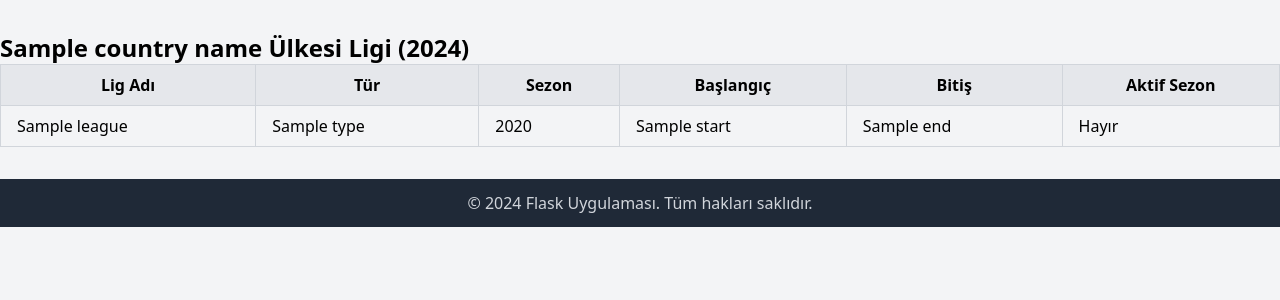
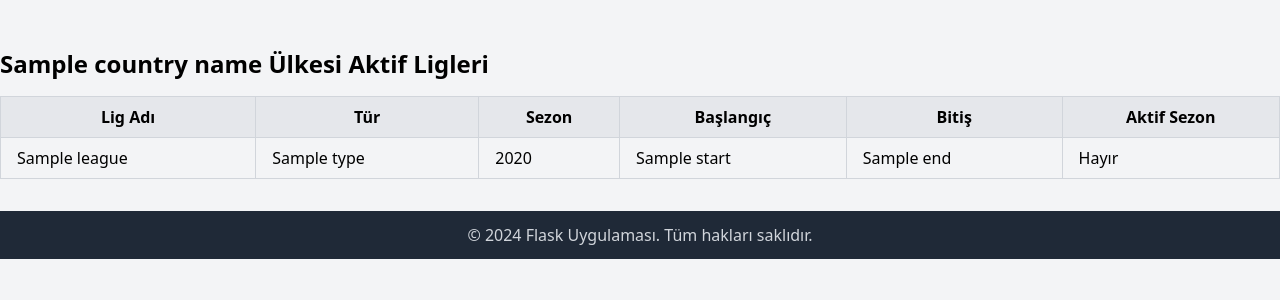
Before and after one commit to CodeIgnorant/API-Football-Explorer, a Flask app: template app/templates/country_leagues.html in a window 1280 px wide. Shown: the part 60-360 px from the top of the page. Run offline with Flask 3, Linux system fonts and the light colour scheme; the template is opened without the code that fills it: most values are stand-ins (such as "Sample title", 1, 10 or a date in 2020); some libraries are stand-ins or nearby versions.

Commit message:
Fix page header paddings

```diff
--- a/app/templates/country_leagues.html
+++ b/app/templates/country_leagues.html
@@ -4,7 +4,7 @@
 
 {% block content %}
 <div class="container mx-auto py-4">
-    <h2 class="text-2xl font-bold">{{ country_name }} Ülkesi Ligi (2024)</h2>
+    <h2 class="text-2xl font-bold py-4">{{ country_name }} Ülkesi Aktif Ligleri</h2>
     <table class="min-w-full border-collapse border border-gray-300">
         <thead>
             <tr class="bg-gray-200">
```
